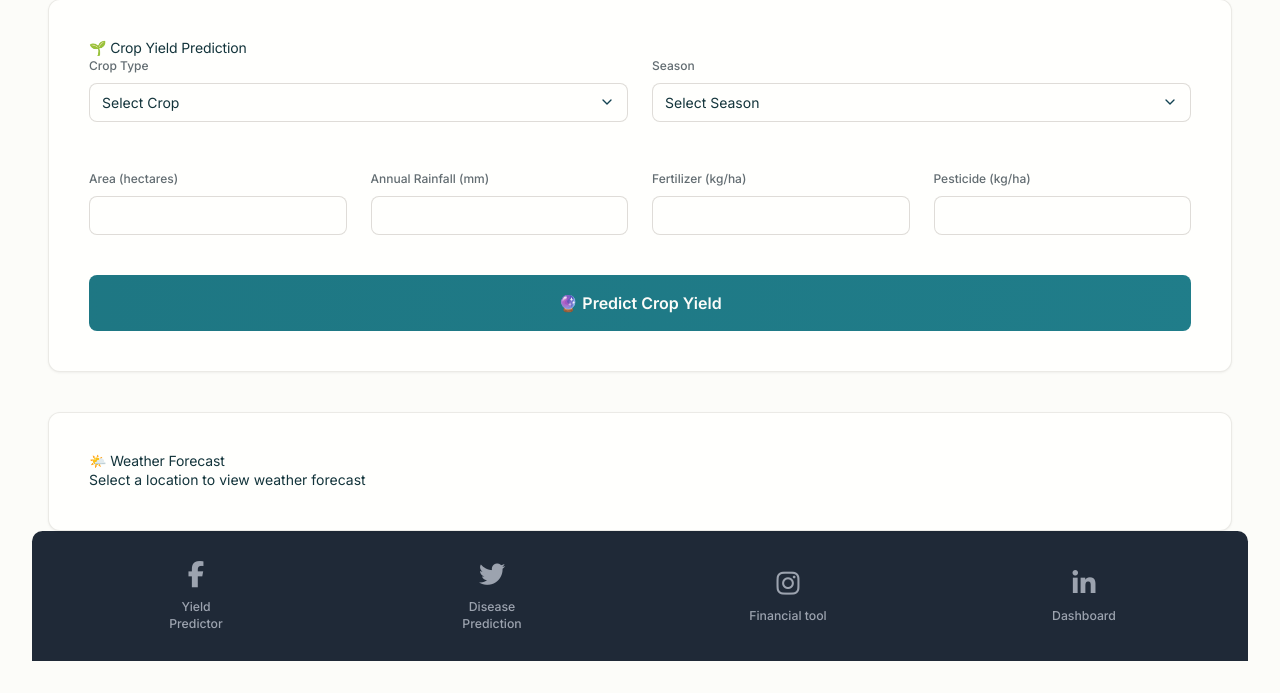
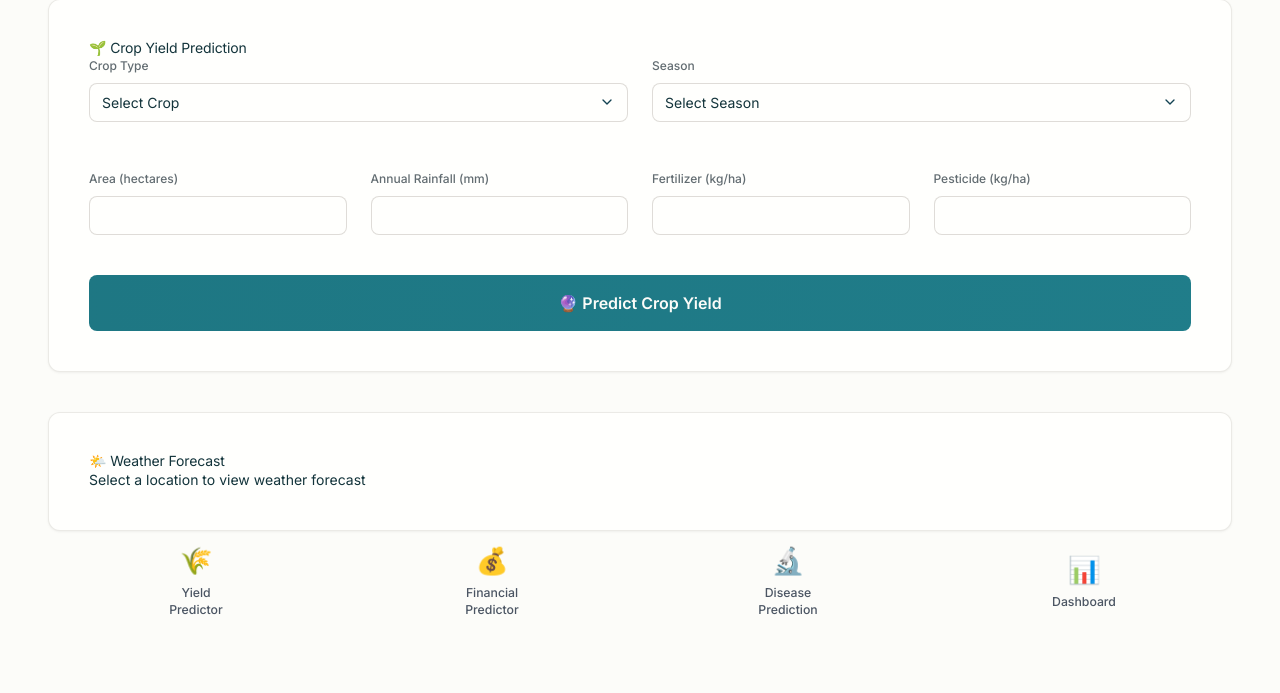
Before and after one commit to atharvsp6/YieldWise, a Flask app: template templates/index.html in a window 1280 px wide. Shown: the part 464-1157 px from the top of the page. After the commit the page ends 1079 px from the top, so only its background shows below. Run offline with Flask 3, Linux system fonts and the light colour scheme; the template is opened without the code that fills it, so the values that code supplies are empty; some libraries are stand-ins or nearby versions; some web fonts are replaced.

Commit message:
Update index.html

```diff
--- a/templates/index.html
+++ b/templates/index.html
@@ -142,31 +142,31 @@
         </div>
     </div>
 
-    <footer class="bg-gray-800 text-white py-8 px-4 rounded-t-xl">
+    <footer class="py-4 px-4">
         <div class="container mx-auto">
             <div class="flex flex-wrap justify-around items-center gap-8">
 
-                <!-- Link 1: Replace href, icon class, and text -->
-                <a href="https://yieldwise-a1rq.onrender.com/" target="_blank" rel="noopener noreferrer" class="flex flex-col items-center w-24 text-center text-gray-400 hover:text-white transition-colors duration-300 ease-in-out">
-                    <i class="fab fa-facebook-f text-3xl mb-2"></i>
+                <!-- Link 1: Yield Predictor -->
+                <a href="#" class="flex flex-col items-center w-24 text-center text-gray-600 hover:text-gray-900 transition-colors duration-300 ease-in-out">
+                    <span class="text-3xl mb-2">🌾</span>
                     <span class="text-sm font-medium">Yield Predictor</span>
                 </a>
 
-                <!-- Link 2: Replace href, icon class, and text -->
-                <a href="https://yieldwise-a1rq.onrender.com/Disease" target="_blank" rel="noopener noreferrer" class="flex flex-col items-center w-24 text-center text-gray-400 hover:text-white transition-colors duration-300 ease-in-out">
-                    <i class="fab fa-twitter text-3xl mb-2"></i>
+                <!-- Link 2: Financial Predictor -->
+                <a href="#" class="flex flex-col items-center w-24 text-center text-gray-600 hover:text-gray-900 transition-colors duration-300 ease-in-out">
+                    <span class="text-3xl mb-2">💰</span>
+                    <span class="text-sm font-medium">Financial Predictor</span>
+                </a>
+
+                <!-- Link 3: Disease Prediction -->
+                <a href="#" class="flex flex-col items-center w-24 text-center text-gray-600 hover:text-gray-900 transition-colors duration-300 ease-in-out">
+                    <span class="text-3xl mb-2">🔬</span>
                     <span class="text-sm font-medium">Disease Prediction</span>
                 </a>
 
-                <!-- Link 3: Replace href, icon class, and text -->
-                <a href="https://yieldwise-a1rq.onrender.com/FinancialTool" target="_blank" rel="noopener noreferrer" class="flex flex-col items-center w-24 text-center text-gray-400 hover:text-white transition-colors duration-300 ease-in-out">
-                    <i class="fab fa-instagram text-3xl mb-2"></i>
-                    <span class="text-sm font-medium">Financial tool</span>
-                </a>
-
-                <!-- Link 4: Replace href, icon class, and text -->
-                <a href="https://yieldwise-a1rq.onrender.com/Dashboard" target="_blank" rel="noopener noreferrer" class="flex flex-col items-center w-24 text-center text-gray-400 hover:text-white transition-colors duration-300 ease-in-out">
-                    <i class="fab fa-linkedin-in text-3xl mb-2"></i>
+                <!-- Link 4: Dashboard -->
+                <a href="#" class="flex flex-col items-center w-24 text-center text-gray-600 hover:text-gray-900 transition-colors duration-300 ease-in-out">
+                    <span class="text-3xl mb-2">📊</span>
                     <span class="text-sm font-medium">Dashboard</span>
                 </a>
 
@@ -174,7 +174,6 @@
 
         </div>
     </footer>
-
     <script>
         // Configuration
         const MAPBOX_ACCESS_TOKEN = '{{ mapbox_key }}';
```
